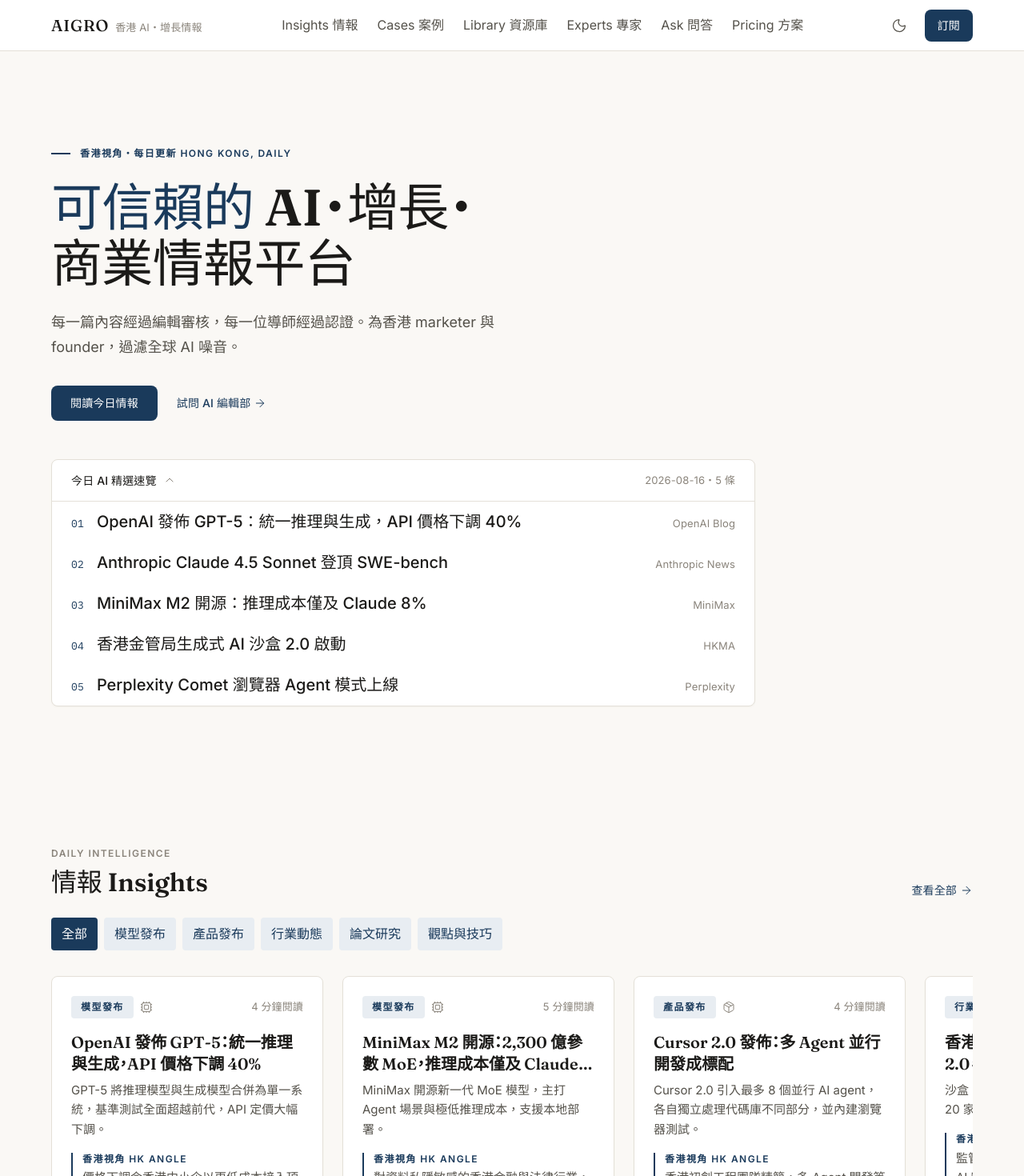
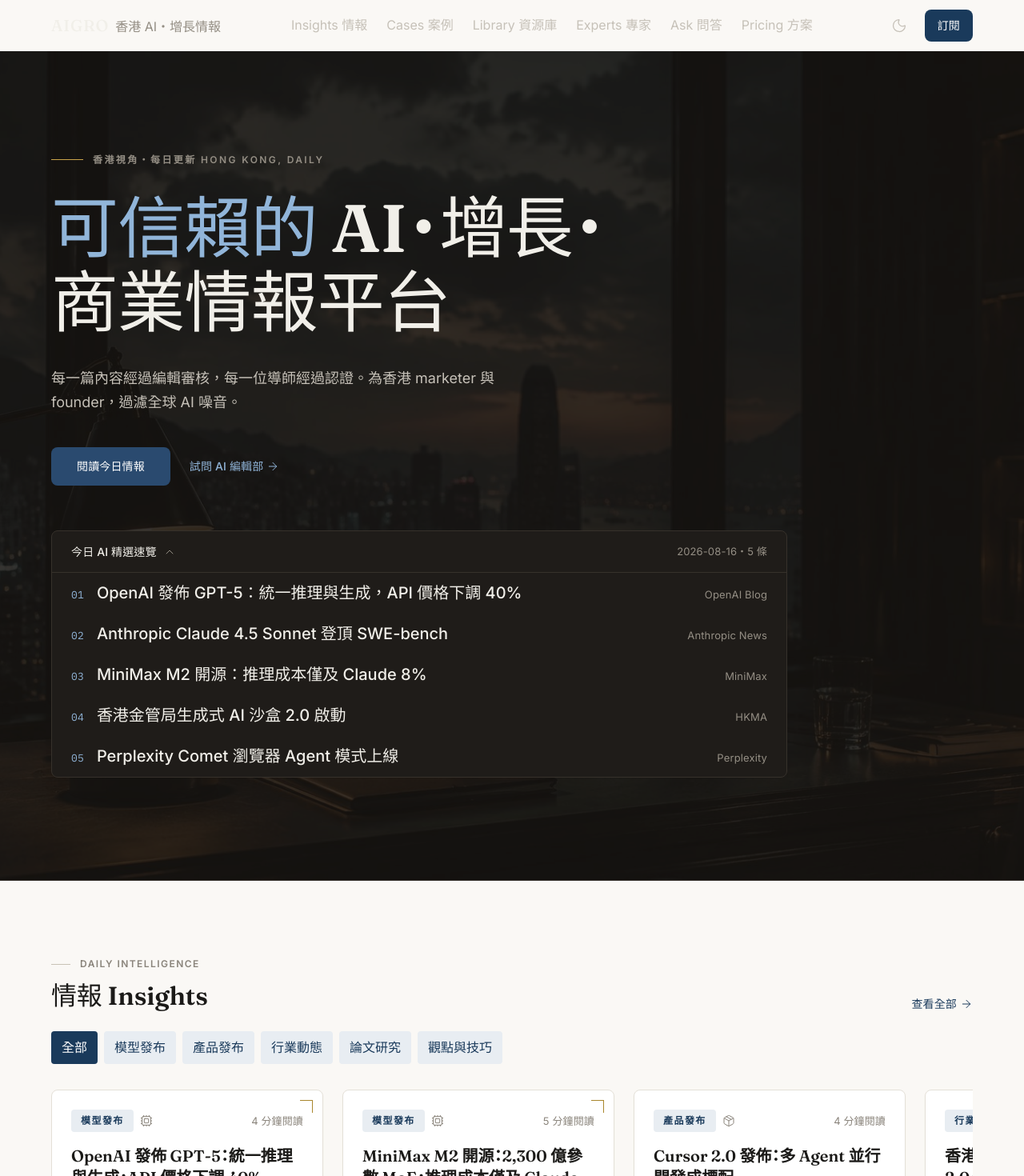
Before and after one commit to ekcheungAI/aigro, a React (Vite) app: page / in a window 1280 px wide. Shown: the top 1470 px of the page at 80% size. Built offline with nearby package versions, Linux system fonts and the light colour scheme.

Commit message:
design: MasterClass luxury elevation

```diff
--- a/index.html
+++ b/index.html
@@ -9,6 +9,7 @@
     <meta property="og:image" content="/og-image.png" />
     <meta property="og:type" content="website" />
     <title>AIGRO — 香港 AI × Growth 情報平台</title>
+    <link rel="preload" as="image" href="/hero-cinematic.jpg" fetchpriority="high" />
     <link rel="preconnect" href="https://fonts.googleapis.com" />
     <link rel="preconnect" href="https://fonts.gstatic.com" crossorigin />
     <link
--- a/src/components/InsightCard.tsx
+++ b/src/components/InsightCard.tsx
@@ -17,14 +17,24 @@
  */
 export default function InsightCard({ insight, className }: InsightCardProps) {
   const CategoryIcon = INSIGHT_CATEGORY_ICONS[insight.category];
+  const editorPick = insight.score >= 90;
   return (
     <Link
       to={`/insights/${insight.slug}`}
       className={cn(
-        "card-hover group flex h-full flex-col rounded-md border bg-surface p-6 shadow-card dark:shadow-none",
+        "card-hover group relative flex h-full flex-col rounded-md border bg-surface p-6 shadow-card dark:shadow-none",
         className
       )}
     >
+      {/* Hairline gold corner tick — editor's pick (score ≥ 90) */}
+      {editorPick && (
+        <span aria-hidden="true" className="pointer-events-none absolute right-3 top-3">
+          <span className="absolute right-0 top-0 h-px w-4 bg-gold" />
+          <span className="absolute right-0 top-0 h-4 w-px bg-gold" />
+        </span>
+      )}
+      {editorPick && <span className="sr-only">編輯精選・高分情報</span>}
+
       {/* Overline row */}
       <div className="flex items-center gap-2">
         <span className="rounded-sm bg-ink-soft px-3 py-1.5 text-overline font-sans uppercase text-ink">
--- a/src/components/Navbar.tsx
+++ b/src/components/Navbar.tsx
@@ -1,5 +1,5 @@
-import { useState } from "react";
-import { Link, NavLink } from "react-router-dom";
+import { useEffect, useState } from "react";
+import { Link, NavLink, useLocation } from "react-router-dom";
 import { AnimatePresence, motion } from "framer-motion";
 import { Menu, Moon, Sun, X } from "lucide-react";
 import { useTheme } from "@/hooks/useTheme";
@@ -16,23 +16,51 @@
 ] as const;
 
 /**
- * Navbar (design.md §6.1): sticky top-0 z-50 in normal flow, 64px,
- * surface bg + 1px border bottom, no glass/no shrink on scroll.
+ * Navbar (design.md §6.1, elevated): sticky top-0 z-50, 64px.
+ * Transparent over the Home cinematic hero at page top (band colors);
+ * solid surface + 1px border after 24px scroll (200ms transition).
  */
 export default function Navbar() {
   const { isDark, toggleTheme } = useTheme();
   const [drawerOpen, setDrawerOpen] = useState(false);
+  const [scrolled, setScrolled] = useState(false);
+  const { pathname } = useLocation();
+
+  useEffect(() => {
+    const onScroll = () => setScrolled(window.scrollY > 24);
+    onScroll();
+    window.addEventListener("scroll", onScroll, { passive: true });
+    return () => window.removeEventListener("scroll", onScroll);
+  }, []);
+
+  // Transparent-over-hero only on Home, only at the very top
+  const overHero = pathname === "/" && !scrolled;
 
   return (
     <>
-      <header className="sticky top-0 z-50 h-16 border-b bg-surface">
+      <header
+        className={cn(
+          "sticky top-0 z-50 h-16 border-b transition-[background-color,border-color] duration-200",
+          overHero ? "border-transparent bg-transparent" : "bg-surface"
+        )}
+      >
         <div className="mx-auto flex h-full max-w-container items-center gap-6 px-6">
           {/* Wordmark — wordmark IS the logo (design.md §1.2) */}
           <Link to="/" className="flex items-baseline gap-2" aria-label="AIGRO 首頁">
-            <span className="font-display text-[20px] font-medium uppercase tracking-[0.04em] text-text-primary">
+            <span
+              className={cn(
+                "font-display text-[20px] font-medium uppercase tracking-[0.04em]",
+                overHero ? "text-band-text" : "text-text-primary"
+              )}
+            >
               AIGRO
             </span>
-            <span className="hidden text-caption text-text-muted sm:inline">
+            <span
+              className={cn(
+                "hidden text-caption sm:inline",
+                overHero ? "text-band-text-muted" : "text-text-muted"
+              )}
+            >
               香港 AI・增長情報
             </span>
           </Link>
@@ -45,9 +73,14 @@
                 to={link.to}
                 className={({ isActive }) =>
                   cn(
-                    "text-label text-text-secondary transition-colors duration-150 hover:text-ink",
+                    "text-label transition-colors duration-150",
+                    overHero
+                      ? "text-band-text-secondary hover:text-band-text"
+                      : "text-text-secondary hover:text-ink",
                     isActive &&
-                      "text-ink underline decoration-ink decoration-2 underline-offset-[6px]"
+                      (overHero
+                        ? "text-band-text underline decoration-band-text decoration-2 underline-offset-[6px]"
+                        : "text-ink underline decoration-ink decoration-2 underline-offset-[6px]")
                   )
                 }
               >
@@ -62,7 +95,12 @@
               type="button"
               onClick={toggleTheme}
               aria-label={isDark ? "切換至淺色模式" : "切換至深色模式"}
-              className="flex h-10 w-10 items-center justify-center rounded-md text-text-secondary transition-colors duration-150 hover:bg-ink-soft hover:text-ink"
+              className={cn(
+                "flex h-10 w-10 items-center justify-center rounded-md transition-colors duration-150",
+                overHero
+                  ? "text-band-text-secondary hover:bg-band-ink-soft hover:text-band-text"
+                  : "text-text-secondary hover:bg-ink-soft hover:text-ink"
+              )}
             >
               {isDark ? (
                 <Sun className="h-5 w-5 transition-transform duration-200" strokeWidth={1.5} />
@@ -81,7 +119,10 @@
               type="button"
               onClick={() => setDrawerOpen(true)}
               aria-label="開啟選單"
-              className="flex h-10 w-10 items-center justify-center rounded-md text-text-primary md:hidden"
+              className={cn(
+                "flex h-10 w-10 items-center justify-center rounded-md md:hidden",
+                overHero ? "text-band-text" : "text-text-primary"
+              )}
             >
               <Menu className="h-5 w-5" strokeWidth={1.5} />
             </button>
--- a/src/components/Reveal.tsx
+++ b/src/components/Reveal.tsx
@@ -1,4 +1,4 @@
-import { motion } from "framer-motion";
+import { motion, useReducedMotion } from "framer-motion";
 import type { ReactNode } from "react";
 
 const EASE: [number, number, number, number] = [0.4, 0, 0.2, 1];
@@ -20,8 +20,7 @@
  * Scroll reveal wrapper (design.md §5.1):
  * opacity 0→1 + translateY(24px)→0, 450ms, cubic-bezier(0.4,0,0.2,1),
  * triggers once when element is 20% into the viewport.
- * Reduced motion is handled by framer-motion's useReducedMotion internally
- * for users who disable animation at OS level (MotionConfig).
+ * Reduced motion (§5.4): renders statically — no transform, no fade.
  */
 export default function Reveal({
   children,
@@ -30,6 +29,12 @@
   duration = 0.45,
   className,
 }: RevealProps) {
+  const reduceMotion = useReducedMotion();
+
+  if (reduceMotion) {
+    return <div className={className}>{children}</div>;
+  }
+
   return (
     <motion.div
       className={className}
--- a/src/index.css
+++ b/src/index.css
@@ -61,6 +61,24 @@
 
     /* Verified badge sheen opacity (design.md §5.3: 22% light / 14% dark) */
     --sheen-opacity: 0.22;
+
+    /* ---- Cinematic dark band (hero + inverted footer) ----
+       Warm-charcoal tokens reused verbatim from dark theme (§2.2) so the
+       band reads identical in BOTH page themes — MasterClass-style dark
+       canvas without breaking dark-mode parity. */
+    --band-bg: 36 12% 8%;             /* #171512 */
+    --band-surface: 30 10% 11%;       /* #201D1A */
+    --band-card: 33 13% 14%;          /* #28241F */
+    --band-text: 40 24% 93%;          /* #F1EEE8 (AAA on band) */
+    --band-text-secondary: 39 11% 75%;/* #C6C1B8 (AAA) */
+    --band-text-muted: 38 7% 55%;     /* #938D83 (AA) */
+    --band-border: 33 12% 19%;        /* #35302A */
+    --band-border-strong: 36 11% 27%; /* #4C463D */
+    --band-ink: 210 49% 71%;          /* #8FB4D9 dark-mode ink */
+    --band-ink-solid: 212 45% 30%;    /* #2A4A6E solid button on band */
+    --band-ink-hover: 212 45% 24%;    /* darker hover on band */
+    --band-ink-soft: 209 28% 19%;     /* #22303D chip bg on band */
+    --band-gold: 42 54% 54%;          /* #C9A44C — hairline accents only */
   }
 
   .dark {
@@ -137,7 +155,7 @@
     @apply transition-[transform,border-color,box-shadow] duration-180 ease-out;
   }
   .card-hover:hover {
-    transform: translateY(-2px);
+    transform: translateY(-3px); /* deeper lift — luxury elevation */
     border-color: hsl(var(--border-strong));
   }
 
@@ -191,6 +209,13 @@
   }
 }
 
+/* Reduced motion (§5.4): card lift → border change only */
+@media (prefers-reduced-motion: reduce) {
+  .card-hover:hover {
+    transform: none;
+  }
+}
+
 @media (prefers-reduced-motion: no-preference) {
   /* Ambient sheen: runs when .badge-sheen-ambient is present (8s loop, per-badge delay via --sheen-delay) */
   .badge-sheen-ambient::after,
--- a/src/pages/Home.tsx
+++ b/src/pages/Home.tsx
@@ -1,6 +1,6 @@
 import { useRef, useState } from "react";
 import { Link } from "react-router-dom";
-import { AnimatePresence, motion } from "framer-motion";
+import { AnimatePresence, motion, useReducedMotion } from "framer-motion";
 import {
   ArrowRight,
   ChevronDown,
@@ -22,41 +22,61 @@
 import { featuredCases } from "@/data/cases";
 import { experts } from "@/data/experts";
 
-/* ================= Section 1 — Hero ================= */
+/* ================= Section 1 — Cinematic Dark Hero ================= */
 
 function Hero() {
   const [picksOpen, setPicksOpen] = useState(true);
+  const reduceMotion = useReducedMotion();
+  const show = reduceMotion ? false : undefined;
 
   return (
-    <section className="mx-auto max-w-container px-6 pb-20 pt-[120px] max-md:pt-16">
-      <div className="max-w-[880px]">
-        {/* Overline — fade-in first (300ms) */}
+    <section className="relative isolate overflow-hidden border-b border-band-border bg-band-bg">
+      {/* Cinematic editorial photo layer — darkened via solid overlays only
+          (no decorative gradients, brand §1.3). Kept quiet: charcoal canvas
+          first, photograph second. */}
+      <img
+        src="/hero-cinematic.jpg"
+        alt=""
+        aria-hidden="true"
+        width={2048}
+        height={1082}
+        className="absolute inset-0 -z-10 h-full w-full object-cover opacity-45"
+      />
+      <div
+        className="absolute inset-0 -z-10 bg-band-bg/65"
+        aria-hidden="true"
+      />
+
+      <div className="mx-auto max-w-container px-6 pb-24 pt-24 max-md:pb-16 max-md:pt-16 md:pt-32 lg:pb-32">
+        <div className="max-w-[920px]">
+          {/* Overline — muted-gold hairline rule + letterspaced eyebrow */}
           <motion.p
-          className="flex items-center gap-3 text-overline font-sans uppercase text-ink"
-          initial={{ opacity: 0 }}
+            className="flex items-center gap-3 text-overline font-sans uppercase tracking-[0.2em] text-band-text-muted"
+            initial={show ?? { opacity: 0 }}
             animate={{ opacity: 1 }}
-          transition={{ duration: 0.3, ease: REVEAL_EASE }}
+            transition={{ duration: 0.4, ease: REVEAL_EASE }}
           >
-          <span className="inline-block h-[1.5px] w-6 bg-ink" aria-hidden="true" />
+            <span className="inline-block h-px w-10 bg-band-gold" aria-hidden="true" />
             香港視角・每日更新 Hong Kong, Daily
           </motion.p>
 
-        {/* H1 — line-level reveal, 32px + opacity, 100ms stagger, 600ms */}
-        <h1 className="mt-6 font-display text-display-xl text-text-primary max-md:text-display">
+          {/* H1 — MasterClass-scale Fraunces, slower line reveal
+              (40px + opacity, 120ms stagger, 750ms — GPU transform only) */}
+          <h1 className="mt-8 font-display text-[44px] leading-[1.1] tracking-[-0.01em] text-band-text md:text-display-hero">
             {[
               <>
-              <span className="text-ink">可信賴的</span> AI・增長・
+                <span className="text-band-ink">可信賴的</span> AI・增長・
               </>,
               <>商業情報平台</>,
             ].map((line, i) => (
-            <span key={i} className="block overflow-hidden">
+              <span key={i} className="block overflow-hidden pb-1">
                 <motion.span
                   className="block"
-                initial={{ y: 32, opacity: 0 }}
+                  initial={show ?? { y: 40, opacity: 0 }}
                   animate={{ y: 0, opacity: 1 }}
                   transition={{
-                  duration: 0.6,
-                  delay: 0.1 + i * 0.1,
+                    duration: 0.75,
+                    delay: 0.15 + i * 0.12,
                     ease: REVEAL_EASE,
                   }}
                 >
@@ -66,26 +86,26 @@
             ))}
           </h1>
 
-        {/* Sub + CTAs — delay 300ms */}
+          {/* Sub + CTAs — delay 400ms */}
           <motion.div
-          initial={{ opacity: 0, y: 16 }}
+            initial={show ?? { opacity: 0, y: 16 }}
             animate={{ opacity: 1, y: 0 }}
-          transition={{ duration: 0.45, delay: 0.3, ease: REVEAL_EASE }}
+            transition={{ duration: 0.5, delay: 0.4, ease: REVEAL_EASE }}
           >
-          <p className="mt-6 max-w-[560px] text-body-lg text-text-secondary">
+            <p className="mt-8 max-w-[560px] text-body-lg text-band-text-secondary">
               每一篇內容經過編輯審核，每一位導師經過認證。為香港 marketer 與
               founder，過濾全球 AI 噪音。
             </p>
-          <div className="mt-8 flex flex-wrap items-center gap-6">
+            <div className="mt-10 flex flex-wrap items-center gap-6">
               <Link
                 to="/insights"
-              className="inline-flex h-11 items-center rounded-md bg-ink-solid px-6 text-label text-white transition-colors duration-120 hover:bg-ink-hover active:scale-[0.98]"
+                className="inline-flex h-12 items-center rounded-md bg-band-ink-solid px-8 text-label text-white transition-colors duration-120 hover:bg-band-ink-hover active:scale-[0.98]"
               >
                 閱讀今日情報
               </Link>
               <Link
                 to="/ask"
-              className="group inline-flex items-center gap-1 text-label text-ink"
+                className="group inline-flex items-center gap-1 text-label text-band-ink"
               >
                 試問 AI 編輯部
                 <ArrowRight
@@ -97,12 +117,12 @@
             </div>
           </motion.div>
 
-        {/* 今日 AI 精選速覽 — slides in last (delay 500ms) */}
+          {/* 今日 AI 精選速覽 — dark-band surface card, slides in last (delay 600ms) */}
           <motion.div
-          className="mt-12 rounded-md border bg-surface shadow-card dark:shadow-none"
-          initial={{ opacity: 0, y: 24 }}
+            className="mt-14 rounded-md border border-band-border bg-band-surface"
+            initial={show ?? { opacity: 0, y: 24 }}
             animate={{ opacity: 1, y: 0 }}
-          transition={{ duration: 0.5, delay: 0.5, ease: REVEAL_EASE }}
+            transition={{ duration: 0.55, delay: 0.6, ease: REVEAL_EASE }}
           >
             <button
               type="button"
@@ -110,13 +130,13 @@
               aria-expanded={picksOpen}
               className="flex w-full items-center gap-2 px-6 py-4 text-left"
             >
-            <span className="text-label text-text-primary">今日 AI 精選速覽</span>
+              <span className="text-label text-band-text">今日 AI 精選速覽</span>
               <ChevronDown
-              className={`h-4 w-4 text-text-muted transition-transform duration-200 ${picksOpen ? "rotate-180" : ""}`}
+                className={`h-4 w-4 text-band-text-muted transition-transform duration-200 ${picksOpen ? "rotate-180" : ""}`}
                 strokeWidth={1.5}
                 aria-hidden="true"
               />
-            <span className="ml-auto text-caption text-text-muted">
+              <span className="ml-auto text-caption text-band-text-muted">
                 {todayInfo().date}・5 條
               </span>
             </button>
@@ -129,20 +149,20 @@
                   transition={{ duration: 0.25, ease: "easeOut" }}
                   className="overflow-hidden"
                 >
-                <ol className="border-t">
+                  <ol className="border-t border-band-border">
                     {dailyPicks.map((pick, i) => (
                       <li key={pick.slug}>
                         <Link
                           to={`/insights/${pick.slug}`}
-                        className="group flex items-baseline gap-4 px-6 py-3 transition-colors duration-150 hover:bg-card"
+                          className="group flex items-baseline gap-4 px-6 py-3 transition-colors duration-150 hover:bg-band-card"
                         >
-                        <span className="font-mono text-caption text-ink">
+                          <span className="font-mono text-caption text-band-ink">
                             {String(i + 1).padStart(2, "0")}
                           </span>
-                        <span className="line-clamp-1 text-h4 font-sans font-medium text-text-primary transition-colors duration-150 group-hover:text-ink">
+                          <span className="line-clamp-1 text-h4 font-sans font-medium text-band-text transition-colors duration-150 group-hover:text-band-ink">
                             {pick.title}
                           </span>
-                        <span className="ml-auto shrink-0 text-caption text-text-muted">
+                          <span className="ml-auto shrink-0 text-caption text-band-text-muted">
                             {pick.source}
                           </span>
                         </Link>
@@ -153,6 +173,7 @@
               )}
             </AnimatePresence>
           </motion.div>
+        </div>
       </div>
     </section>
   );
@@ -175,12 +196,13 @@
 
   return (
     <section className="mx-auto max-w-container px-6 py-24 max-md:py-16">
-      {/* Header row */}
+      {/* Header row — eyebrow with hairline rule */}
       <Reveal>
-        <p className="text-overline font-sans uppercase text-text-muted">
+        <p className="flex items-center gap-3 text-overline font-sans uppercase text-text-muted">
+          <span className="inline-block h-px w-6 bg-border-strong" aria-hidden="true" />
           Daily Intelligence
         </p>
-        <div className="mt-2 flex items-end justify-between gap-4">
+        <div className="mt-3 flex items-end justify-between gap-4">
           <h2 className="font-display text-h2 text-text-primary">情報 Insights</h2>
           <Link
             to="/insights"
@@ -255,10 +277,11 @@
   return (
     <section className="mx-auto max-w-container px-6 py-24 max-md:py-16">
       <Reveal>
-        <p className="text-overline font-sans uppercase text-text-muted">
+        <p className="flex items-center gap-3 text-overline font-sans uppercase text-text-muted">
+          <span className="inline-block h-px w-6 bg-border-strong" aria-hidden="true" />
           Field-Tested in Hong Kong
         </p>
-        <div className="mt-2 flex items-end justify-between gap-4">
+        <div className="mt-3 flex items-end justify-between gap-4">
           <h2 className="font-display text-h2 text-text-primary">
             實戰案例 Cases
           </h2>
@@ -293,16 +316,32 @@
   );
 }
 
+/* ============ Muted-gold hairline ornament — max 1 per page ============ */
+
+function SectionOrnament() {
+  return (
+    <div
+      className="mx-auto flex max-w-container items-center justify-center gap-4 px-6"
+      aria-hidden="true"
+    >
+      <span className="h-px w-20 bg-gold/40" />
+      <span className="inline-block h-1.5 w-1.5 rotate-45 bg-gold/60" />
+      <span className="h-px w-20 bg-gold/40" />
+    </div>
+  );
+}
+
 /* ================= Section 4 — Experts 導師頭像牆 ================= */
 
 function ExpertsWall() {
   return (
     <section className="mx-auto max-w-container px-6 py-24 max-md:py-16">
       <Reveal>
-        <p className="text-overline font-sans uppercase text-text-muted">
+        <p className="flex items-center gap-3 text-overline font-sans uppercase text-text-muted">
+          <span className="inline-block h-px w-6 bg-border-strong" aria-hidden="true" />
           Verified Experts
         </p>
-        <div className="mt-2 flex items-end justify-between gap-4">
+        <div className="mt-3 flex items-end justify-between gap-4">
           <h2 className="font-display text-h2 text-text-primary">
             認證導師 Experts
           </h2>
@@ -400,13 +439,15 @@
   return (
     <section className="border-y bg-surface">
       <Reveal className="mx-auto max-w-container px-6 py-20 text-center">
-        <p className="text-overline font-sans uppercase text-text-muted">
+        <p className="flex items-center justify-center gap-3 text-overline font-sans uppercase text-text-muted">
+          <span className="inline-block h-px w-6 bg-border-strong" aria-hidden="true" />
           Ask 問答
+          <span className="inline-block h-px w-6 bg-border-strong" aria-hidden="true" />
         </p>
-        <h3 className="mt-3 font-display text-h3 text-text-primary">
+        <h3 className="mt-4 font-display text-h2 text-text-primary">
           有咩 AI 問題？問我哋嘅 AI 編輯部。
         </h3>
-        <p className="mx-auto mt-3 max-w-[520px] text-body-sm text-text-secondary">
+        <p className="mx-auto mt-4 max-w-[520px] text-body-sm text-text-secondary">
           基於全站情報與案例庫回答，每個論點附來源引用 — 無引用，不下結論。
         </p>
         <motion.div
@@ -439,6 +480,7 @@
       <Hero />
       <InsightsWall />
       <CasesFeatured />
+      <SectionOrnament />
       <ExpertsWall />
       <AskCta />
     </>
--- a/tailwind.config.js
+++ b/tailwind.config.js
@@ -19,6 +19,22 @@
         gold: {
           DEFAULT: "hsl(var(--gold) / <alpha-value>)",
           soft: "hsl(var(--gold-soft) / <alpha-value>)",
+        },
+        /* Cinematic dark band (hero + inverted footer, theme-independent) */
+        band: {
+          bg: "hsl(var(--band-bg) / <alpha-value>)",
+          surface: "hsl(var(--band-surface) / <alpha-value>)",
+          card: "hsl(var(--band-card) / <alpha-value>)",
+          text: "hsl(var(--band-text) / <alpha-value>)",
+          "text-secondary": "hsl(var(--band-text-secondary) / <alpha-value>)",
+          "text-muted": "hsl(var(--band-text-muted) / <alpha-value>)",
+          border: "hsl(var(--band-border) / <alpha-value>)",
+          "border-strong": "hsl(var(--band-border-strong) / <alpha-value>)",
+          ink: "hsl(var(--band-ink) / <alpha-value>)",
+          "ink-solid": "hsl(var(--band-ink-solid) / <alpha-value>)",
+          "ink-hover": "hsl(var(--band-ink-hover) / <alpha-value>)",
+          "ink-soft": "hsl(var(--band-ink-soft) / <alpha-value>)",
+          gold: "hsl(var(--band-gold) / <alpha-value>)",
         },
         success: "hsl(var(--success) / <alpha-value>)",
         warning: "hsl(var(--warning) / <alpha-value>)",
@@ -76,6 +92,8 @@
       },
       /* Type scale (design.md §3.2, 1.25 modular tuned for CJK) */
       fontSize: {
+        /* Cinematic hero display — MasterClass-scale editorial headline */
+        "display-hero": ["84px", { lineHeight: "1.06", letterSpacing: "-0.01em", fontWeight: "550" }],
         "display-xl": ["64px", { lineHeight: "1.1", letterSpacing: "-0.01em", fontWeight: "550" }],
         "display-lg": ["48px", { lineHeight: "1.15", letterSpacing: "-0.01em", fontWeight: "550" }],
         display: ["40px", { lineHeight: "1.2", letterSpacing: "-0.005em", fontWeight: "550" }],
```
Also changed, not shown: src/components/Footer.tsx (+23 -21 lines), public/hero-cinematic.jpg (added). Lines whose indentation alone changed are shown as unchanged.
